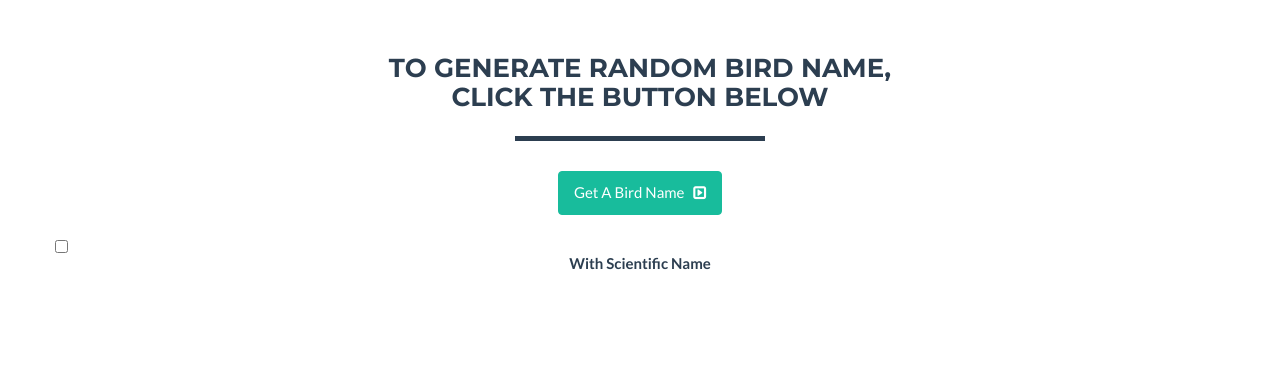
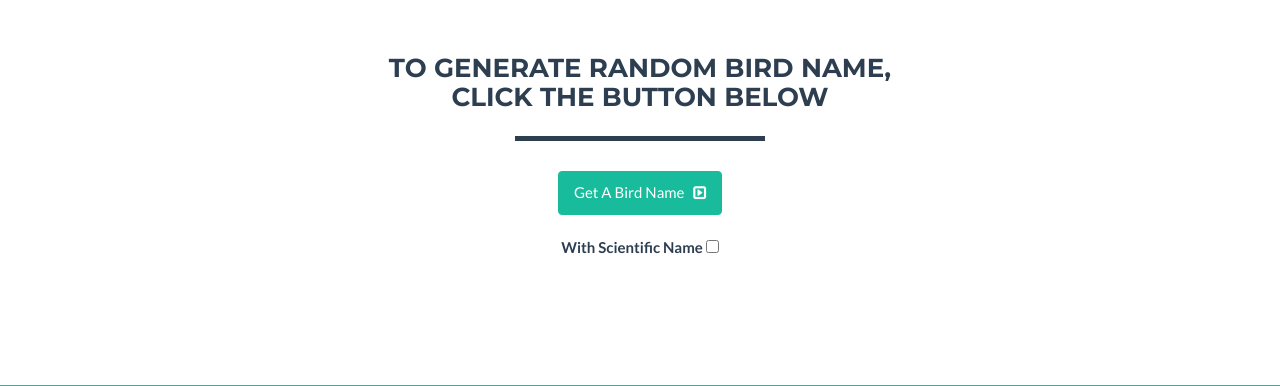
Before and after one commit to RecNes/RandomBirdNameGenerator, a Django app: page / in a window 1280 px wide. Shown: the part 900-1286 px from the top of the page. Run offline with Django 3.2, Linux system fonts and the light colour scheme; data that the repository does not hold is empty; some libraries are stand-ins or nearby versions.

Commit message:
HTML Fix

```diff
--- a/templates/index.html
+++ b/templates/index.html
@@ -83,8 +83,11 @@
                         Get A Bird Name &nbsp; <i class="fa fa-caret-square-o-right"></i>
                     </button>
                     <div class="clearfix">&nbsp;</div>
-                    <input type="checkbox" class="checkbox" name="get_scientific" id="get_scientific" value="get_scientific" />
-                    <label for="get_scientific">With Scientific Name</label>
+                    <div class="col text-center">
+                        <label for="get_scientific">With Scientific Name</label>
+                        <input type="checkbox" class="checkbox" name="get_scientific" id="get_scientific"
+                               value="get_scientific" style="display: inline;"/>
+                    </div>
                 </div>
                 <br class="clearfix" />
                 <div style="display: none; background-color: #88e088;" class="col-lg-pull-12 text-center" id="show_bird_name">
```
